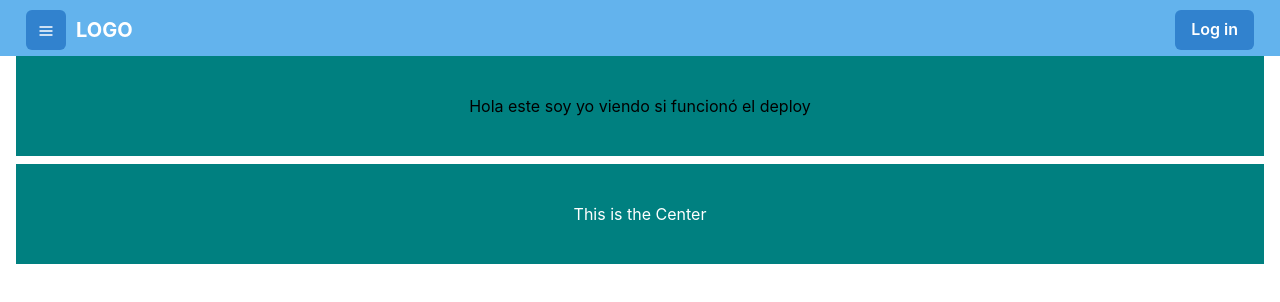
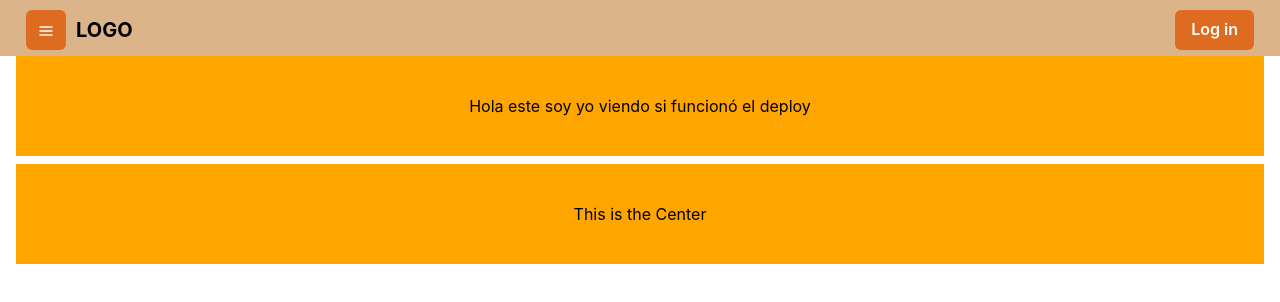
Before and after one commit to JoshuaAAX/proyecto-pi, a React (Vite) app in the folder frontend/: page / in a window 1280 px wide. Shown: the top 302 px of the page. Built offline with nearby package versions, Linux system fonts and the light colour scheme.

Commit message:
new colors navbar

```diff
--- a/frontend/src/components/Navbar.jsx
+++ b/frontend/src/components/Navbar.jsx
@@ -8,25 +8,27 @@ import { Box,
          Menu,
          MenuButton,
          MenuList,
-         MenuItem} from "@chakra-ui/react"
+         MenuItem,
+         extendTheme} from "@chakra-ui/react"
 
 import { HamburgerIcon } from '@chakra-ui/icons'
 
+
 export default function Navbar() {
    return (
-     <Box bg="blue.300" h="56px" p="10px">
+     <Box bg="#DBB489" h="56px" p="10px">
        <Container maxW="80em">
          <Flex alignItems='center'
                justify='space-between'
                gap="10px">
-           <IconButton colorScheme='blue' icon={<HamburgerIcon />} display={{ base: 'block' }} />
-           <Text fontSize='20px' color='white' as="b">
+           <IconButton colorScheme='orange' icon={<HamburgerIcon />} display={{ base: 'block' }} />
+           <Text fontSize='20px' color='black' as="b">
              LOGO
            </Text>
 
            <Spacer/>
            <Flex alignItems='center' gap='2' display={{ base: 'block', md: 'flex' }}>
-             <Button colorScheme='blue'>
+             <Button colorScheme='orange'>
                Log in
              </Button>
            </Flex>
--- a/frontend/src/pages/Page.jsx
+++ b/frontend/src/pages/Page.jsx
@@ -7,10 +7,10 @@ import { Box,
 export default function Page() {
     return (
       <Stack direction={['column']}>
-         <Center bg='teal' h='100px' color='black' gap="10px">
+         <Center bg='orange' h='100px' color='black' gap="10px">
           Hola este soy yo viendo si funcionó el deploy
          </Center>
-         <Center bg='teal' h='100px' color='white' gap="10px">
+         <Center bg='orange' h='100px' color='black' gap="10px">
           This is the Center
          </Center>
       </Stack>
```
